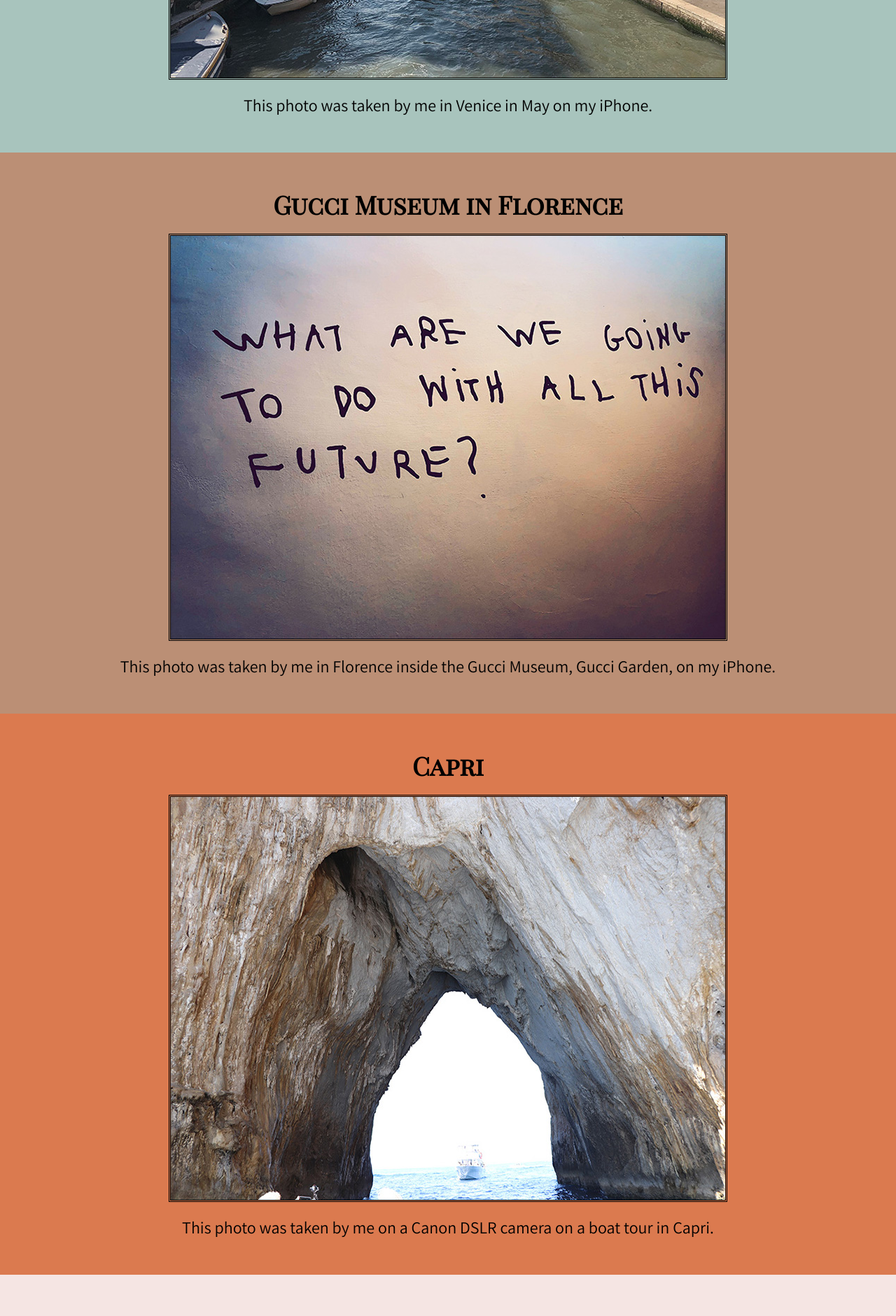
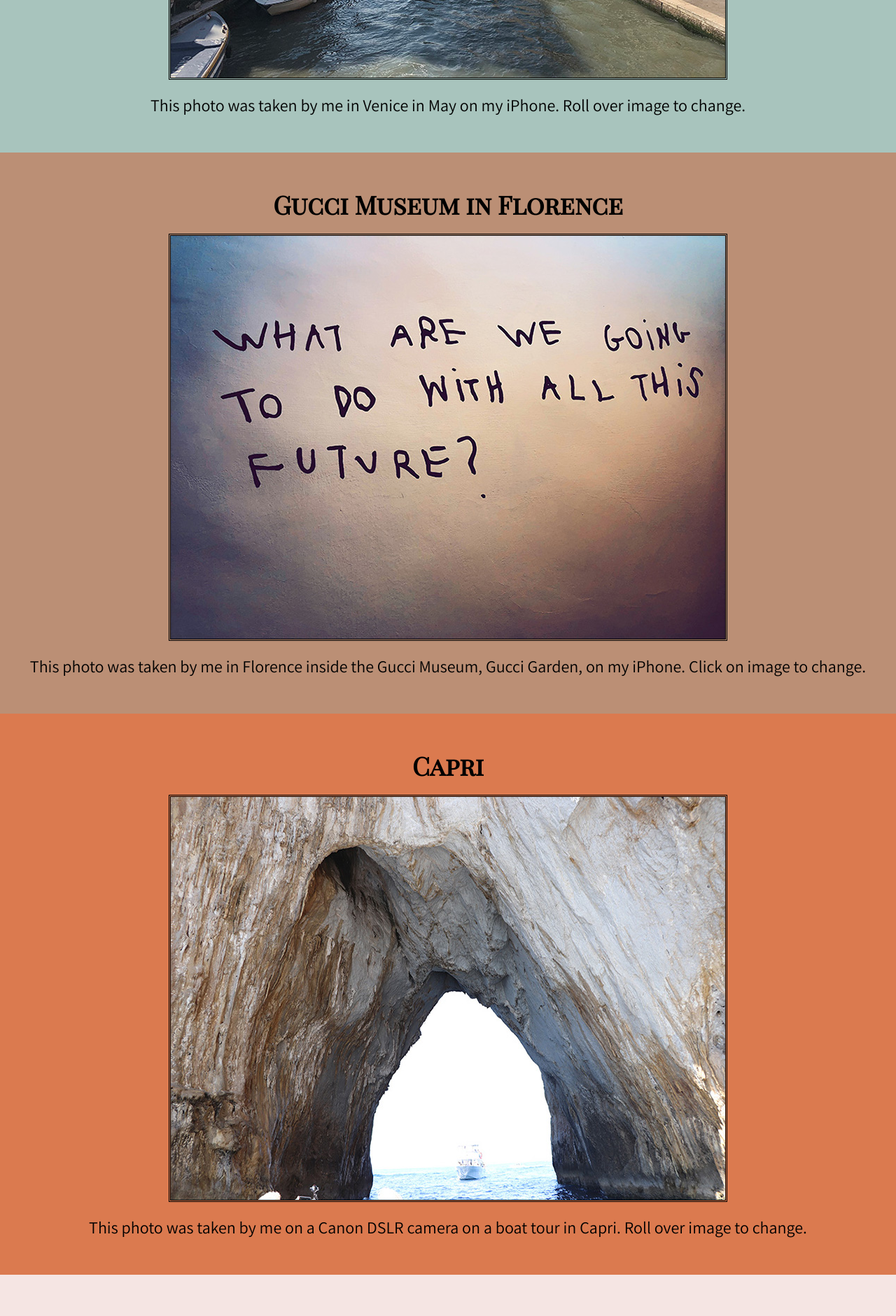
Before and after one commit to rachelcporter/Assignment-10, a plain HTML site: page index.html in a window 1280 px wide. Shown: the part 1160-3041 px from the top of the page at 70% size. Drawn offline with Linux system fonts and the light colour scheme.

Commit message:
Text changed.

```diff
--- a/index.html
+++ b/index.html
@@ -23,7 +23,7 @@
 
 <img id="venice" src="images/beforeBoat.jpg" alt="Photo of a boat in Venice">
 
-<p>This photo was taken by me in Venice in May on my iPhone.</p>
+<p>This photo was taken by me in Venice in May on my iPhone. Roll over image to change.</p>
 </div>
 
 <div id="gucciGarden">
@@ -31,7 +31,7 @@
 
 <img id="gucci" src="images/future.jpg" alt="Photo of wall art inside the Gucci Museum">
 
-<p>This photo was taken by me in Florence inside the Gucci Museum, Gucci Garden, on my iPhone.</p>
+<p>This photo was taken by me in Florence inside the Gucci Museum, Gucci Garden, on my iPhone. Click on image to change.</p>
 </div>
 
 <div id="capriItaly">
@@ -39,7 +39,7 @@
 
 <img id="blue" src="images/blue_none.jpg" alt="Photo of a rock in the water in Capri">
 
-<p>This photo was taken by me on a Canon DSLR camera on a boat tour in Capri.</p>
+<p>This photo was taken by me on a Canon DSLR camera on a boat tour in Capri. Roll over image to change.</p>
 </div>
 
 <div id="cinqueTerre">
@@ -47,7 +47,7 @@
 
 <img id="beach" src="images/beach_before.jpg" alt="Photo of the coast of Cinque Terre">
 
-<p>This photo was taken by me on my iPhone in Cinque Terre.</p>
+<p>This photo was taken by me on my iPhone in Cinque Terre. Roll over image to change.</p>
 </div>
 
 <script src="scripts/jquery.min.js"></script>
```
